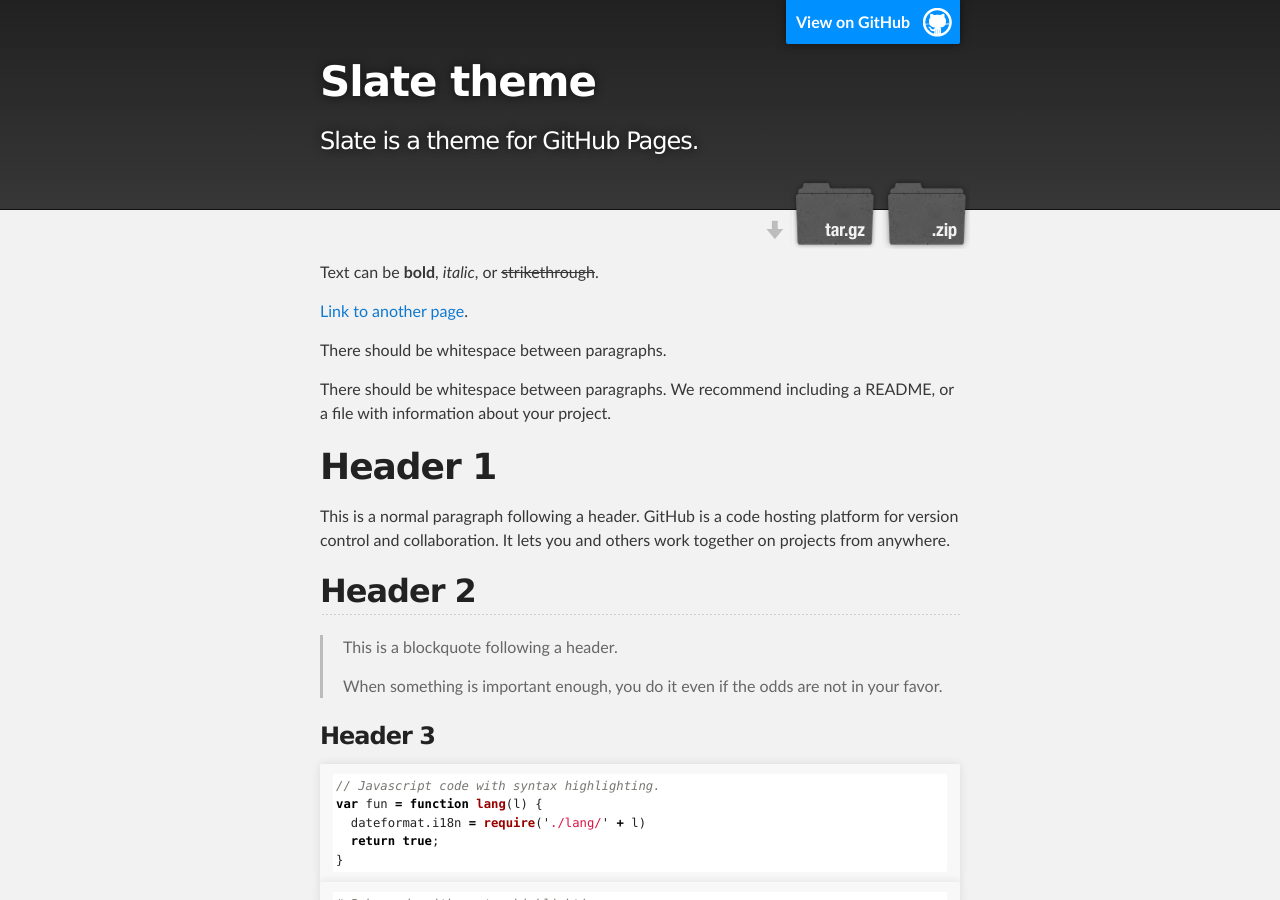
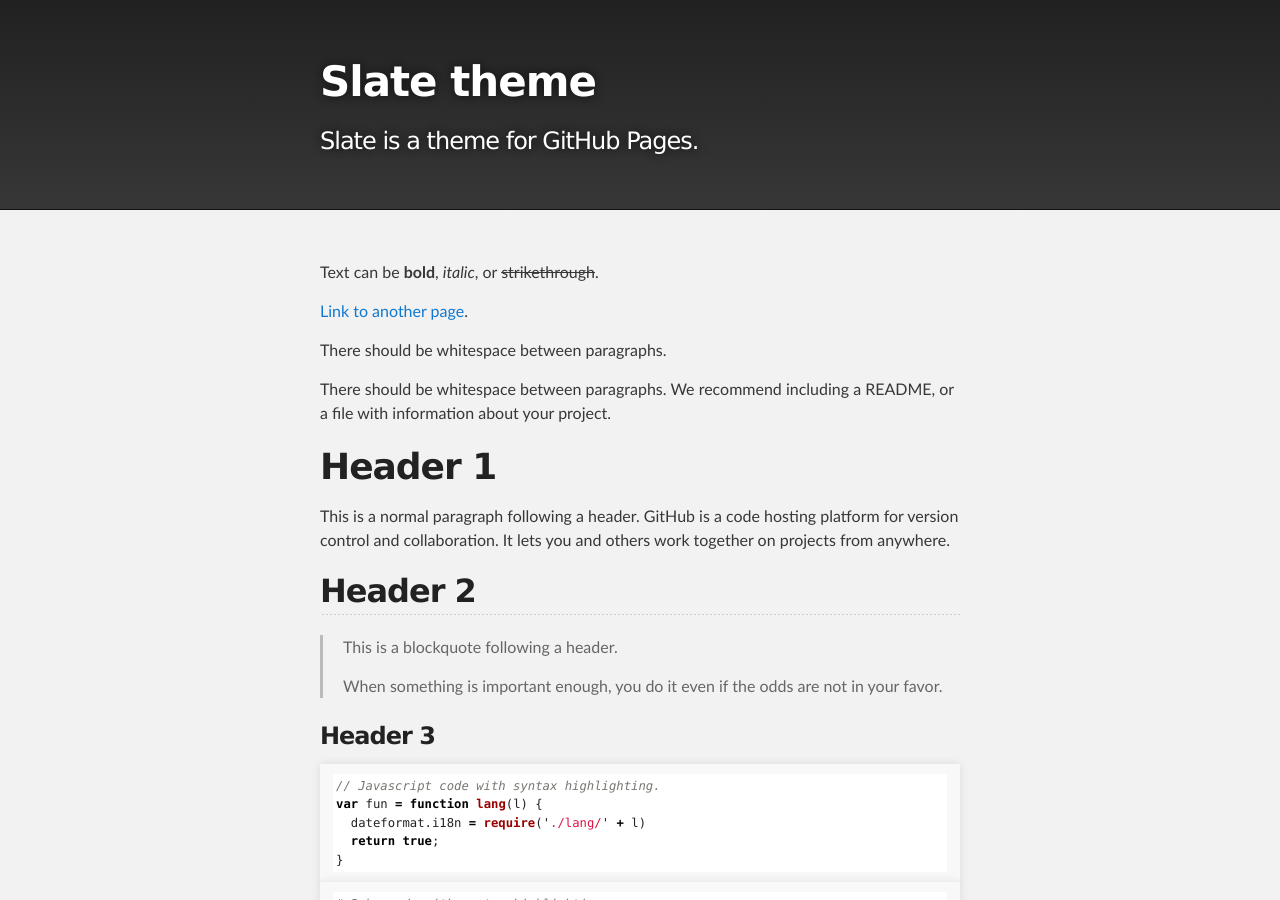
Before and after one commit to harsutvi/notebooks, a Jekyll site: the page built from index.md, in a window 1280 px wide and 900 px high. Built offline with Jekyll 4.4.1, drawn with Linux system fonts in a browser that asks for light colours.

Commit message:
added slate theme

```diff
--- a/_layouts/default.html
+++ b/_layouts/default.html
@@ -16,19 +16,12 @@
     <!-- HEADER -->
     <div id="header_wrap" class="outer">
         <header class="inner">
-          {% if site.github.is_project_page %}
-            <a id="forkme_banner" href="{{ site.github.repository_url }}">View on GitHub</a>
-          {% endif %}
+
 
           <h1 id="project_title">{{ site.title | default: site.github.repository_name }}</h1>
           <h2 id="project_tagline">{{ site.description | default: site.github.project_tagline }}</h2>
 
-          {% if site.show_downloads %}
-            <section id="downloads">
-              <a class="zip_download_link" href="{{ site.github.zip_url }}">Download this project as a .zip file</a>
-              <a class="tar_download_link" href="{{ site.github.tar_url }}">Download this project as a tar.gz file</a>
-            </section>
-          {% endif %}
+
         </header>
     </div>
 
```
